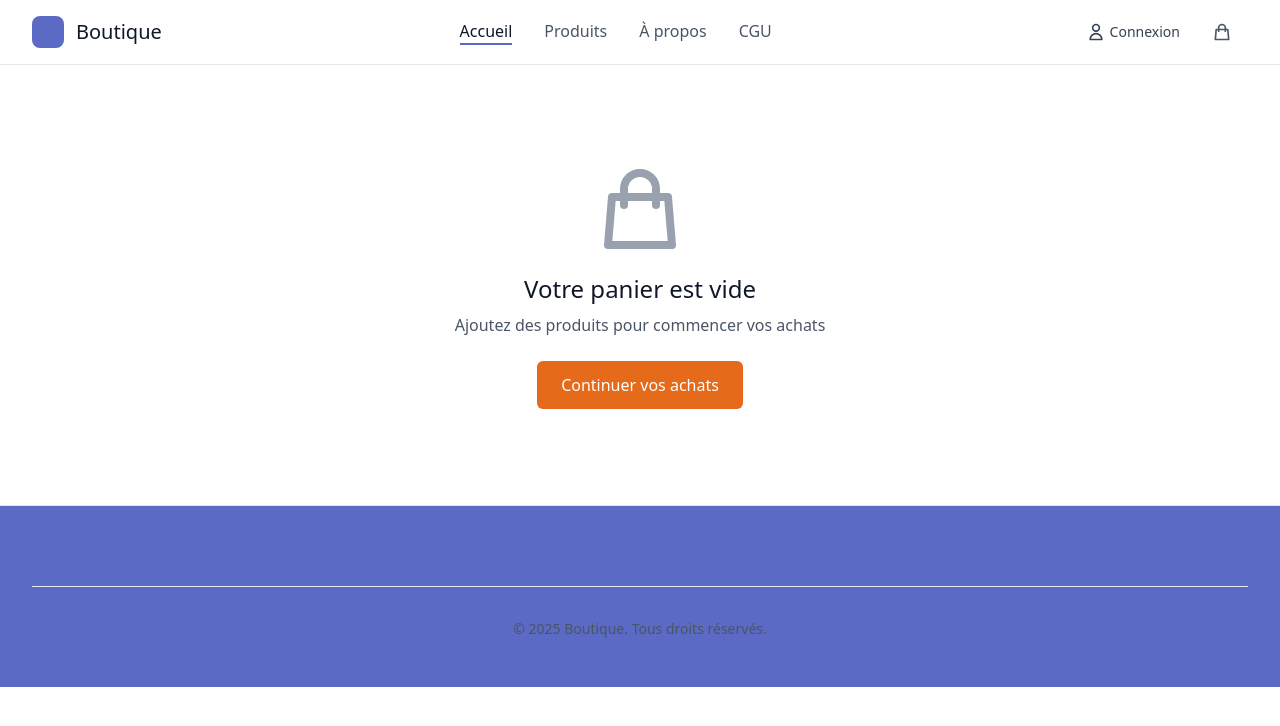
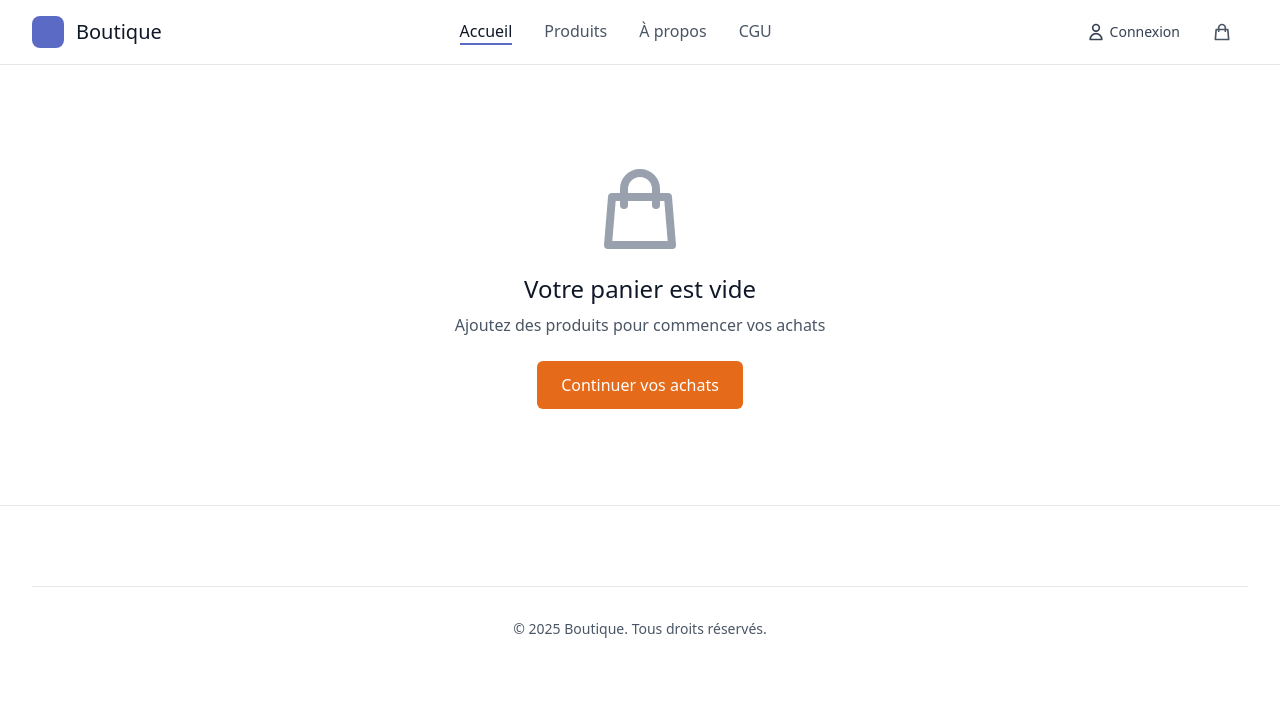
Before and after one commit to RomualdAKM/ubermarket-frontend, a Nuxt app: page /boutique/theme-epure/panier in a window 1280 px wide. Shown: the top 726 px of the page. Built offline with nearby package versions, Linux system fonts and the light colour scheme.

Commit message:
panier page

```diff
--- a/pages/boutique/theme-epure/panier.vue
+++ b/pages/boutique/theme-epure/panier.vue
@@ -1,12 +1,7 @@
 <template>
   <div class="min-h-screen bg-white">
     <!-- En-tête -->
-    <HeaderEpure
-      :backgroundColor="secondaryColor"
-      :primaryColor="primaryColor"
-      :shopName="props.shop?.name"
-      :shopSubdomain="shopSubdomain"
-    />
+    <HeaderEpure :shop="shop" :primaryColor="primaryColor" />
 
     <main class="py-8">
       <div class="max-w-7xl mx-auto px-4 sm:px-6 lg:px-8">
@@ -392,10 +387,10 @@
     </main>
 
     <FooterEpure
-      :backgroundColor="secondaryColor"
+      :backgroundColor="backgroundColor"
       :primaryColor="primaryColor"
-      :footerText="customizations?.footer?.text"
-      :socialLinks="customizations?.footer?.socialLinks"
+      :footerText="footerText"
+      :socialLinks="footerSocialLinks"
     />
   </div>
 </template>
@@ -424,6 +419,9 @@ interface Props {
 
 const props = defineProps<Props>()
 
+// Variables locales pour le template
+const shop = computed(() => props.shop)
+
 // Composables
 const router = useRouter()
 const { cartItems, subtotal, updateQuantity, removeItem, clearCart, fetchCart, getSessionId } = useCart()
@@ -438,7 +436,25 @@ const config = useRuntimeConfig()
 const shopSubdomain = computed(() => props.shop?.subdomain || '')
 const primaryColor = computed(() => props.customizations?.home?.colors?.primary || '#e56a19')
 const secondaryColor = computed(() => props.customizations?.home?.colors?.secondary || '#5b6ac5')
+const backgroundColor = computed(() => props.customizations?.home?.colors?.background || '#ffffff')
 const itemsCount = computed(() => cartItems.value.reduce((total: number, item: any) => total + item.quantity, 0))
+
+// Footer (pied de page)
+const footerText = computed(() => {
+  if (props.customizations?.footer?.text) {
+    return props.customizations.footer.text
+  }
+  return `© ${new Date().getFullYear()} ${shop.value?.name || 'Boutique'}. Tous droits réservés.`
+})
+
+const footerSocialLinks = computed(() => {
+  return props.customizations?.footer?.socialLinks || {
+    facebook: '',
+    instagram: '',
+    twitter: '',
+    linkedin: ''
+  }
+})
 
 // Déterminer si la boutique vend des produits digitaux
 const isDigitalShop = computed(() => props.shop?.product_type === 'digital')
--- a/pages/boutique/theme-epure/produit.vue
+++ b/pages/boutique/theme-epure/produit.vue
@@ -1,12 +1,7 @@
 <template>
   <div class="min-h-screen bg-white">
     <!-- En-tête -->
-    <HeaderEpure
-      :backgroundColor="secondaryColor"
-      :primaryColor="primaryColor"
-      :shopName="props.shop?.name"
-      :shopSubdomain="shopSubdomain"
-    />
+    <HeaderEpure :shop="shop" :primaryColor="primaryColor" />
 
     <main class="py-8">
       <div class="max-w-7xl mx-auto px-4 sm:px-6 lg:px-8">
@@ -308,10 +303,10 @@
     </main>
 
     <FooterEpure
-      :backgroundColor="secondaryColor"
+      :backgroundColor="backgroundColor"
       :primaryColor="primaryColor"
-      :footerText="customizations?.footer?.text"
-      :socialLinks="customizations?.footer?.socialLinks"
+      :footerText="footerText"
+      :socialLinks="footerSocialLinks"
     />
   </div>
 </template>
@@ -335,6 +330,9 @@ interface Props {
 }
 
 const props = defineProps<Props>()
+
+// Variables locales pour le template
+const shop = computed(() => props.shop)
 
 // Données dynamiques du produit
 const productName = computed(() => props.product?.name || 'Produit')
@@ -378,6 +376,24 @@ const shopSubdomain = computed(() => props.shop?.subdomain || '')
 // Couleurs personnalisées
 const primaryColor = computed(() => props.customizations?.home?.colors?.primary || '#e56a19')
 const secondaryColor = computed(() => props.customizations?.home?.colors?.secondary || '#5b6ac5')
+const backgroundColor = computed(() => props.customizations?.home?.colors?.background || '#ffffff')
+
+// Footer (pied de page)
+const footerText = computed(() => {
+  if (props.customizations?.footer?.text) {
+    return props.customizations.footer.text
+  }
+  return `© ${new Date().getFullYear()} ${shop.value?.name || 'Boutique'}. Tous droits réservés.`
+})
+
+const footerSocialLinks = computed(() => {
+  return props.customizations?.footer?.socialLinks || {
+    facebook: '',
+    instagram: '',
+    twitter: '',
+    linkedin: ''
+  }
+})
 
 // Images du produit
 const images = computed(() => {
--- a/pages/boutique/theme-epure/produits.vue
+++ b/pages/boutique/theme-epure/produits.vue
@@ -1,7 +1,7 @@
 <template>
   <div class="min-h-screen bg-white">
     <!-- En-tête -->
-    <HeaderEpure />
+    <HeaderEpure :shop="shop" :primaryColor="primaryColor" />
 
     <main class="py-8">
       <div class="max-w-7xl mx-auto px-4 sm:px-6 lg:px-8">
@@ -229,7 +229,12 @@
       </div>
     </main>
 
-    <FooterEpure />
+    <FooterEpure
+      :backgroundColor="backgroundColor"
+      :primaryColor="primaryColor"
+      :footerText="footerText"
+      :socialLinks="footerSocialLinks"
+    />
 
   </div>
 </template>
@@ -237,8 +242,42 @@
 <script setup lang="ts">
 import FooterEpure from '@/components/theme_epure/FooterEpure.vue'
 import HeaderEpure from '@/components/theme_epure/HeaderEpure.vue'
+import { computed } from 'vue'
+
 definePageMeta({
   layout: false
+})
+
+// Props pour recevoir les données de la boutique et customizations
+interface Props {
+  shop?: any
+  customizations?: any
+}
+
+const props = defineProps<Props>()
+
+// Variables locales pour le template
+const shop = computed(() => props.shop)
+
+// Couleurs personnalisées
+const primaryColor = computed(() => props.customizations?.home?.colors?.primary || '#e56a19')
+const backgroundColor = computed(() => props.customizations?.home?.colors?.background || '#ffffff')
+
+// Footer (pied de page)
+const footerText = computed(() => {
+  if (props.customizations?.footer?.text) {
+    return props.customizations.footer.text
+  }
+  return `© ${new Date().getFullYear()} ${shop.value?.name || 'Boutique'}. Tous droits réservés.`
+})
+
+const footerSocialLinks = computed(() => {
+  return props.customizations?.footer?.socialLinks || {
+    facebook: '',
+    instagram: '',
+    twitter: '',
+    linkedin: ''
+  }
 })
 </script>
 
```
